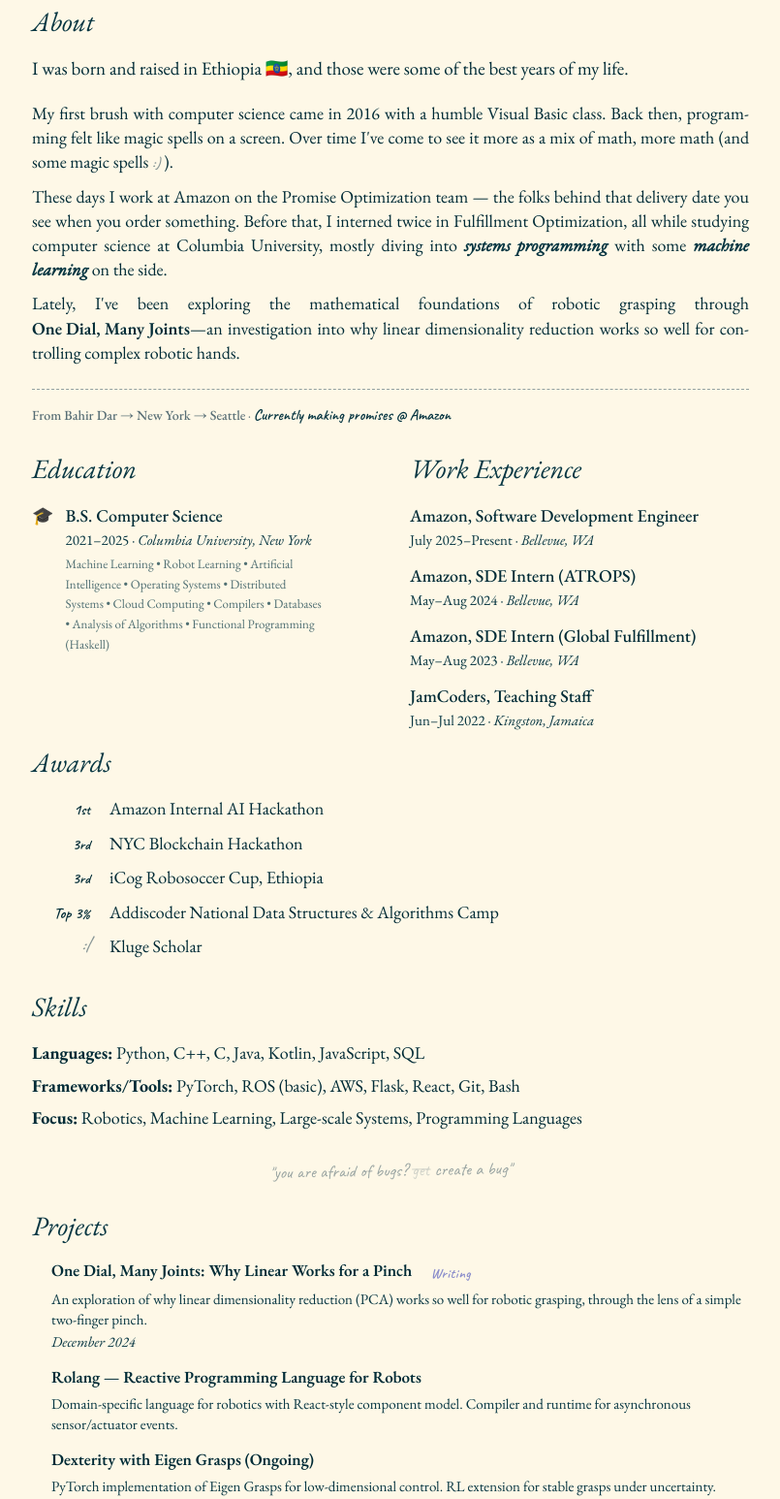
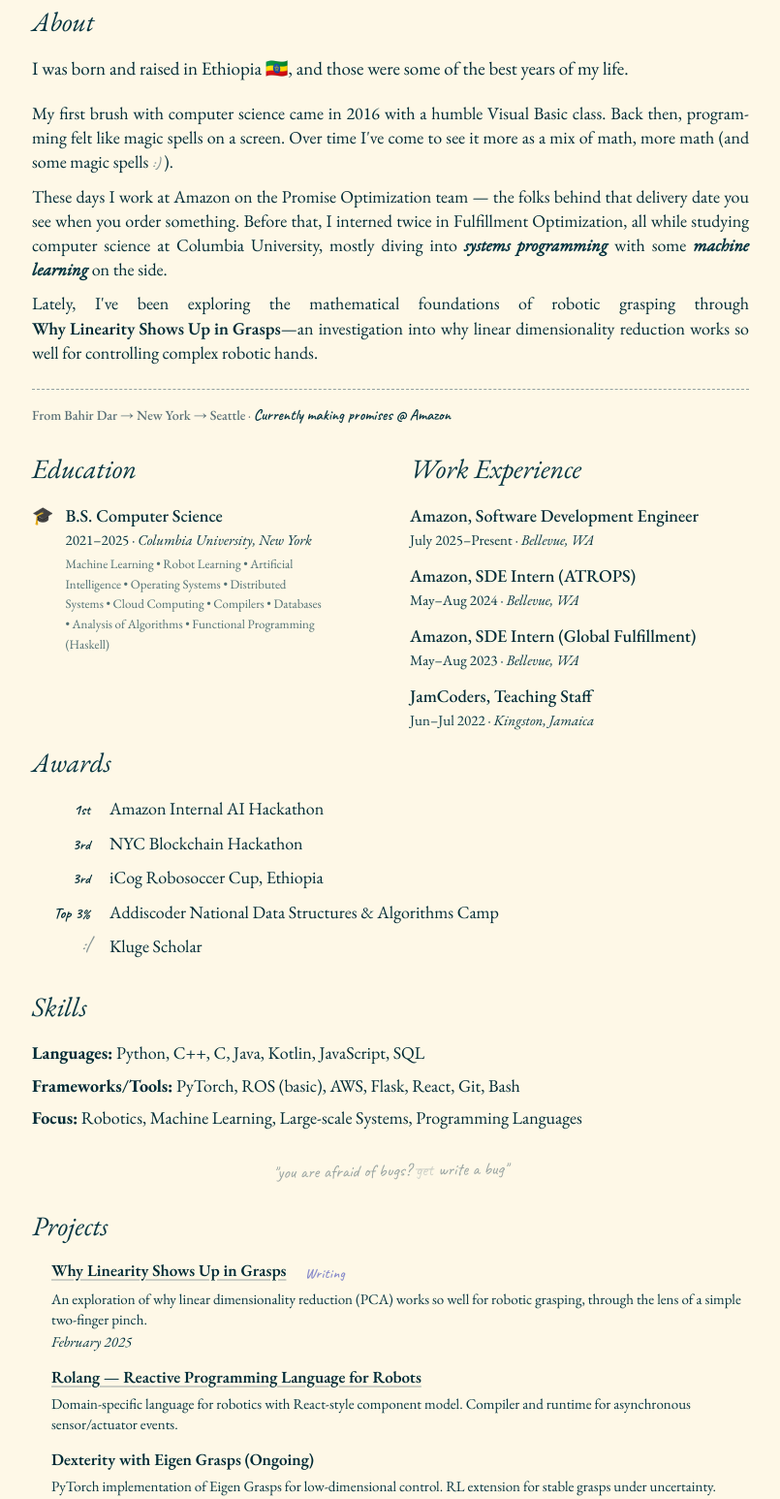
Before and after one commit to bereket-molla/is, a plain HTML site: page index.html in a window 1280 px wide. Shown: the part 266-1812 px from the top of the page at 97% size, without its empty margins (237-1042 px from the left). Drawn offline with nearby package versions, Linux system fonts and the light colour scheme; a script that the page names is missing.

Commit message:
Update blog title, date, and CSS underlines for project links

```diff
--- a/css/style.css
+++ b/css/style.css
@@ -306,10 +306,15 @@
 .paper-title a {
     color: var(--base03);  /* Darker text */
     font-weight: 600;
+    text-decoration: underline;
+    text-decoration-color: rgba(88, 110, 117, 0.3);
+    text-underline-offset: 3px;
+    text-decoration-thickness: 2px;
+    transition: text-decoration-color 0.2s ease;
 }
 
 .paper-title a:hover {
-    /* No text color change - only underline changes via Rough Notation */
+    text-decoration-color: #2aa198; /* Cyan on hover */
 }
 
 .paper-title-nolink {
--- a/index.html
+++ b/index.html
@@ -54,7 +54,7 @@
                 </p>
                 <p>
                     Lately, I've been exploring the mathematical foundations of robotic grasping through
-                    <a class="inline-link" href="https://react-blog-components-aus5bnqci-bereket-mollas-projects.vercel.app/why-linear-works-for-grasps" target="_blank">One Dial, Many Joints</a>—an
+                    <a class="inline-link" href="https://react-blog-components-aus5bnqci-bereket-mollas-projects.vercel.app/why-linear-works-for-grasps" target="_blank">Why Linearity Shows Up in Grasps</a>—an
                     investigation into why linear dimensionality reduction works so well for controlling complex robotic hands.
                 </p>
                 <p class="about-footer">
@@ -130,7 +130,7 @@
             </section>
 
             <div class="joey-quote">
-                "you are afraid of bugs?  <span class="crossed-word">get</span>create a bug"
+                "you are afraid of bugs?  <span class="crossed-word">get</span>write a bug"
             </div>
 
             <section class="research">
@@ -138,11 +138,11 @@
                 <div class="robotics-projects">
                     <div class="research-item">
                         <div class="paper-title">
-                            <a href="https://react-blog-components-aus5bnqci-bereket-mollas-projects.vercel.app/why-linear-works-for-grasps" target="_blank">One Dial, Many Joints: Why Linear Works for a Pinch</a>
+                            <a href="https://react-blog-components-aus5bnqci-bereket-mollas-projects.vercel.app/why-linear-works-for-grasps" target="_blank">Why Linearity Shows Up in Grasps</a>
                             <span class="project-tag writing-tag">Writing</span>
                         </div>
                         <div class="paper-authors">An exploration of why linear dimensionality reduction (PCA) works so well for robotic grasping, through the lens of a simple two-finger pinch.</div>
-                        <div class="paper-venue">December 2024</div>
+                        <div class="paper-venue">February 2025</div>
                     </div>
                     <div class="research-item">
                         <div class="paper-title">
@@ -404,7 +404,7 @@
                     color: 'rgba(88, 110, 117, 0.3)', // base01 with low opacity
                     strokeWidth: 2,
                     padding: 2,
-                    iterations: 2,
+                    iterations: 1,
                     animationDuration: 0 // No animation on load
                 });
                 annotation.show();
@@ -417,7 +417,7 @@
                         color: '#2aa198', // Cyan on hover
                         strokeWidth: 2,
                         padding: 2,
-                        iterations: 2,
+                        iterations: 1,
                         animationDuration: 300
                     });
                     annotation.show();
@@ -431,7 +431,7 @@
                         color: 'rgba(88, 110, 117, 0.3)', // Back to subtle
                         strokeWidth: 2,
                         padding: 2,
-                        iterations: 2,
+                        iterations: 1,
                         animationDuration: 300
                     });
                     annotation.show();
```
